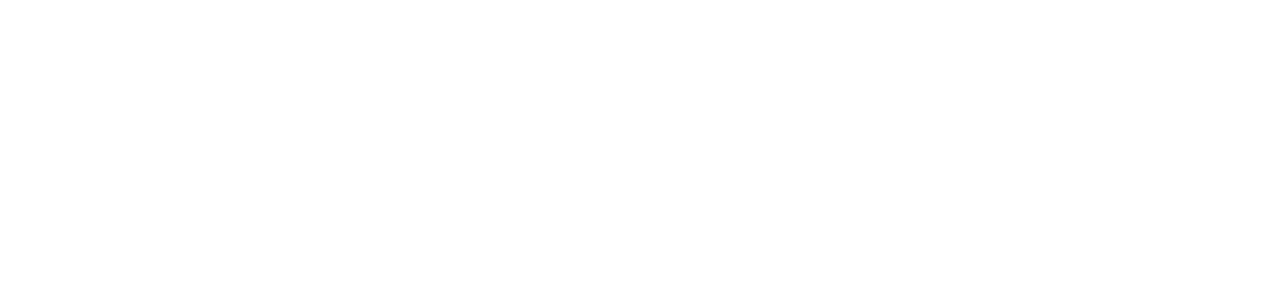
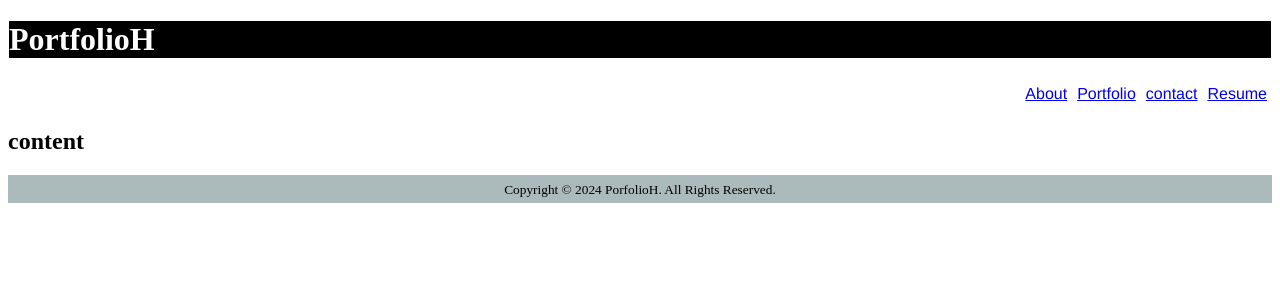
Before and after one commit to hfelix3/PortfolioH, a React (Vite) app: page / in a window 1280 px wide. Shown: the top 300 px of the page. Built offline with nearby package versions, Linux system fonts and the light colour scheme.

Commit message:
created about me file and added return() to files due to not displaying

```diff
--- a/src/App.jsx
+++ b/src/App.jsx
@@ -7,7 +7,7 @@
 import Footer from './components/footer.jsx';
 // This is my main component or "Parent component" function
 function App() {
-    return
+    return (
         <div>
             {/* <PortfolioH /> */}
             <Header />
@@ -15,6 +15,7 @@
             <Content />
             <Footer />
         </div>
+    );
 }
 
 export default App;
--- a/src/components/content.jsx
+++ b/src/components/content.jsx
@@ -1,13 +1,13 @@
 // #4 STEP
-import Content from '../components/content.jsx';
 
-    function content() {
+    function Content() {
+        return(
         <div>
             <section>
                 <h1>content</h1>
             </section>
-            <Content />
         </div>
+        );
     }
 
-export default content;
+export default Content;
--- a/src/components/footer.jsx
+++ b/src/components/footer.jsx
@@ -1,13 +1,15 @@
 // #5 STEP
-import Footer from '../components/footer.jsx';
 
-    function footer() {
+    function Footer() {
+        return(
         <div>
-            <section>
-                <h1>Footer</h1>
-            </section>
-            <Footer />
+            <footer>
+                <small>
+                    Copyright © 2024 PorfolioH. All Rights Reserved.
+                </small>
+            </footer>
         </div>
+        )
     }
 
-export default footer;
+export default Footer;
--- a/src/components/header.jsx
+++ b/src/components/header.jsx
@@ -1,21 +1,19 @@
 // #3 STEP
-import Header from '../components/header.jsx';
 
 // These components are small organized isolated parts of an app
 // Here we would have a child component from the parent in Apps.jsx
 
-function header() {
-    const name = 'Hector';
+function Header() {
+    const headerName = 'PortfolioH';
 
     return (
         <header className='header'>
 
-            <h1>{name}</h1>
+            <h1>{headerName}</h1>
 
-            <Header />
         </header>
-    )
+    );
 }
 
 // exporting to the NextComponent file
-export default header;
+export default Header;
--- a/src/components/navbar.jsx
+++ b/src/components/navbar.jsx
@@ -3,7 +3,6 @@
 
     return (
         <nav className="nav">
-            <section>
                 {/* make Anchors buttons? that have an event handler like onClick={props.clickHandler} "from the parent file" or onClick={function name here} "within file calling on the function" look at 40:00 in react day 2 zoom */}
                 <div style={linkStyle}>
                     <a href="#">About</a>
@@ -17,7 +16,6 @@
                 <div style={linkStyle}>
                     <a href="#">Resume</a>
                 </div>
-            </section>
         </nav>
     );
 }
--- a/src/index.css
+++ b/src/index.css
@@ -2,6 +2,7 @@
 
 .header {
     background: black;
+    margin: 1px;
 }
 
 .header h1 {
@@ -10,9 +11,16 @@
 }
 
 .nav {
-    display: 'flex';
-    flex direction: 'row';
-    align Items: 'flex-end';
-    justify Content: 'flex-end';
-    font Family: 'helvetica';
+    display: flex;
+    flex-direction: row;
+    align-items: flex-end;
+    justify-content: flex-end;
+    font-family: helvetica;
 }
+
+footer {
+    text-align: center;
+    padding: 5px;
+    background-color: #abbaba;
+    color: #000;
+  }
```
Also changed, not shown: src/components/aboutme.jsx (added, +21 -0 lines), src/assets/images/IMG_0654.JPG (added), 1 other file (tests, documents, lock files or other folders).
